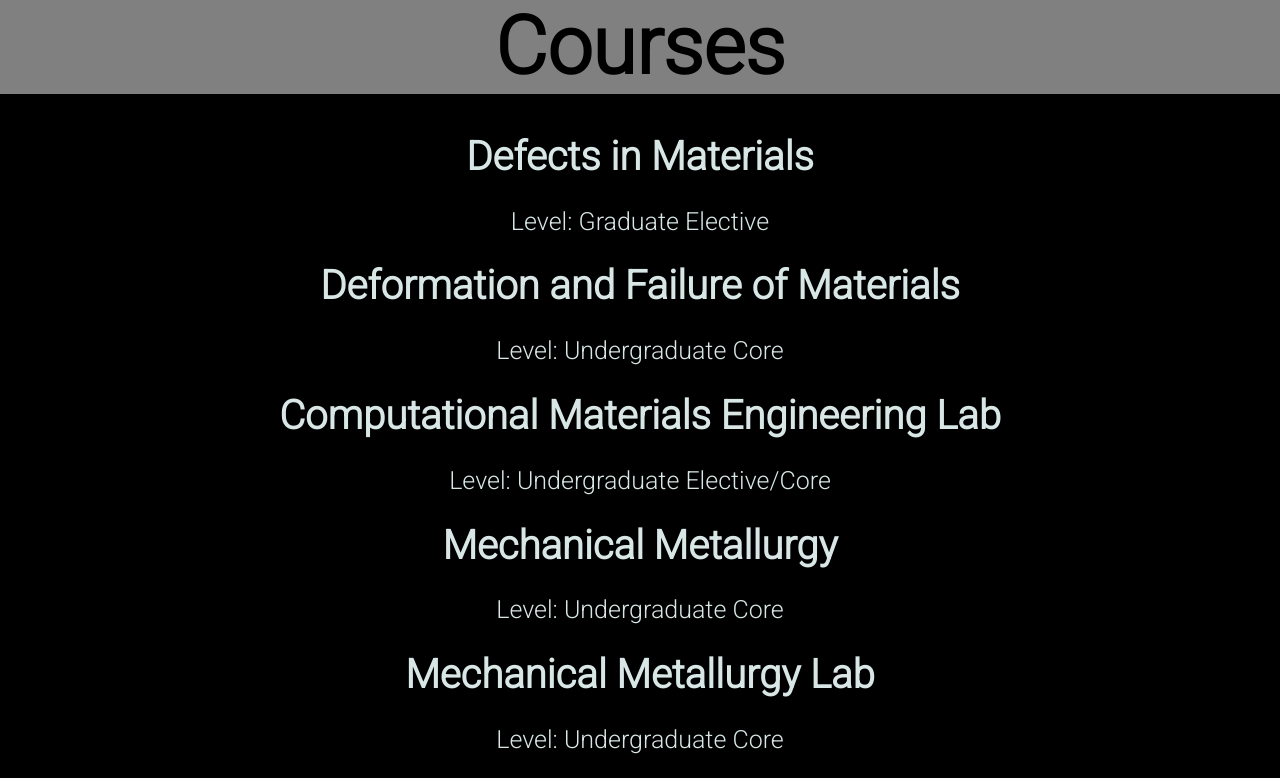
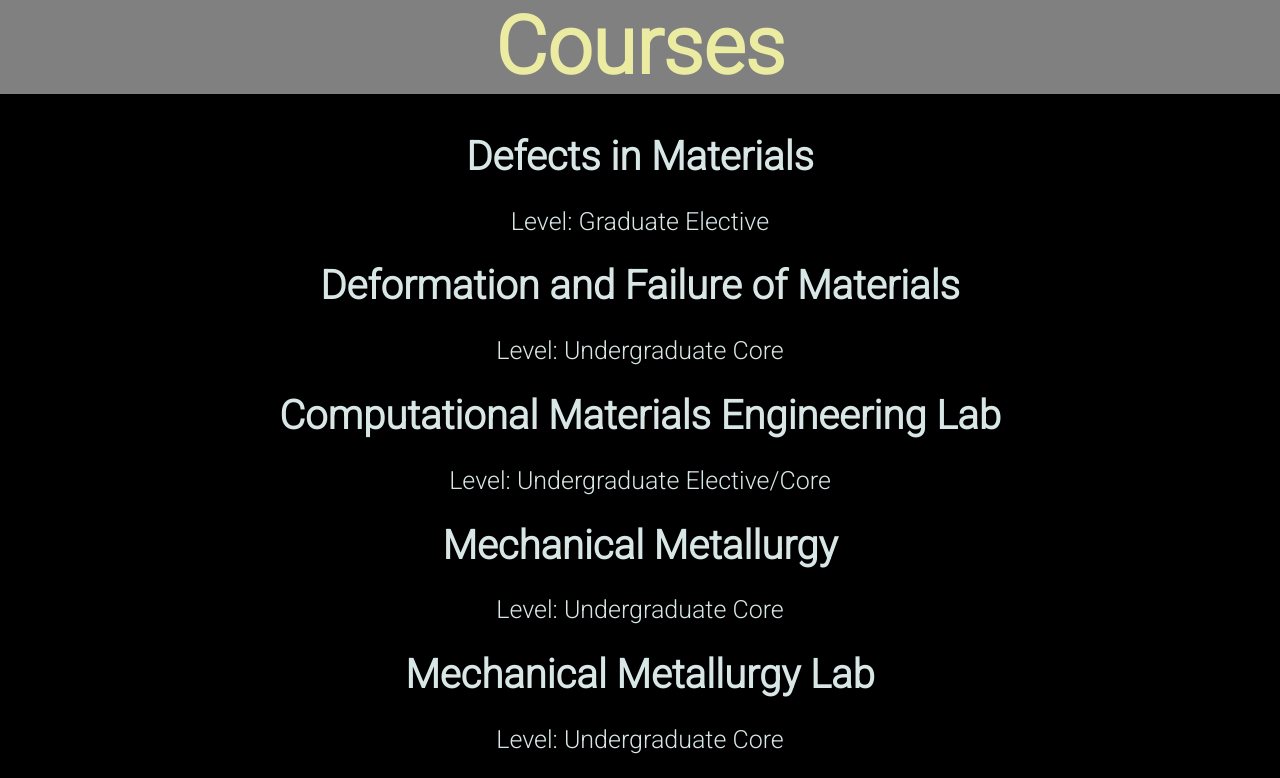
Before and after one commit to mohith-git/git-sample2, a plain HTML site: page index.html in a window 1280 px wide. Shown: the top 778 px of the page. Drawn offline with Linux system fonts and the light colour scheme.

Commit message:
Update teach.css

```diff
--- a/teach.css
+++ b/teach.css
@@ -26,7 +26,7 @@ font-weight: bolder;
 #static{
 font-family: Roboto;
 background-color:grey;
-color: black;
+color: rgb(235, 236, 162);
 width: 100vw;
 height: auto;
 text-align: center;
```
